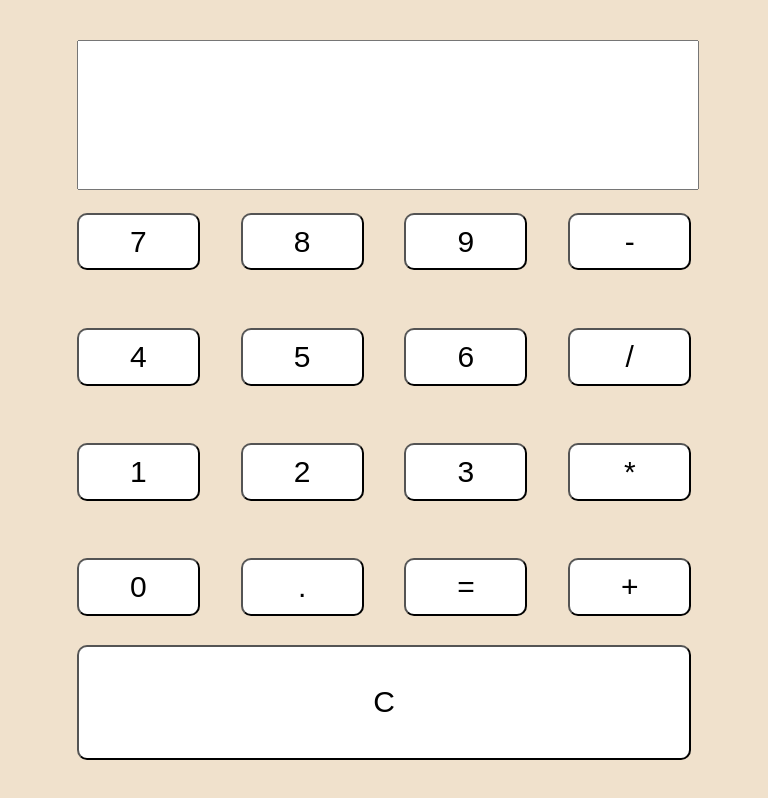
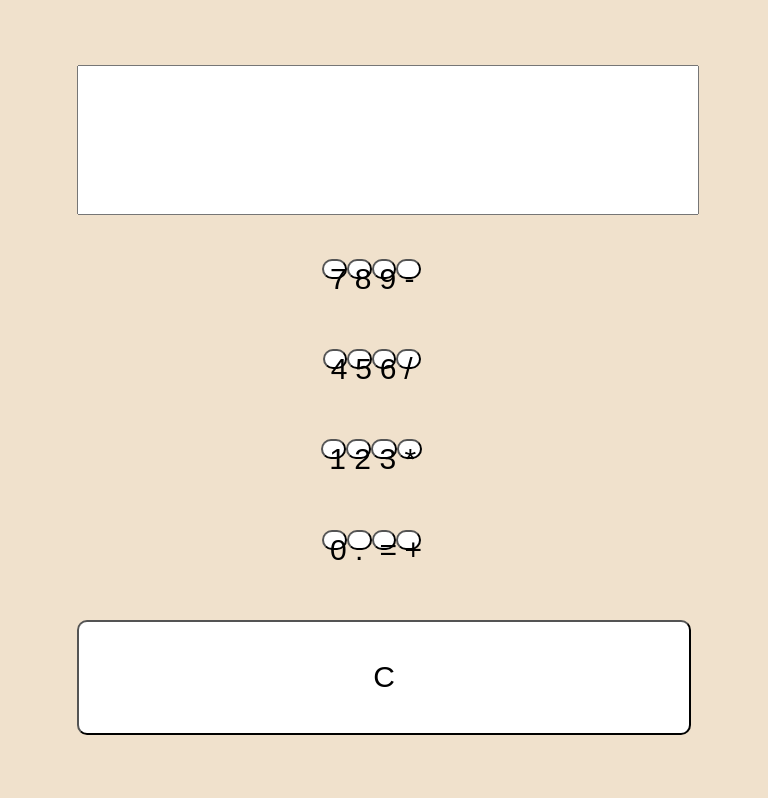
Before and after one commit to PKB2810/Calculator, a React (Create React App) app: page / in a window 768 px wide. Built offline with nearby package versions, Linux system fonts and the light colour scheme.

Commit message:
style change for button group

```diff
--- a/src/components/CalculatorParent/ButtonGroup/index.js
+++ b/src/components/CalculatorParent/ButtonGroup/index.js
@@ -1,19 +1,5 @@
 import React from "react";
 function ButtonGroup({ grpId, children }) {
-  return (
-    <section
-      style={{
-        display: "flex",
-        flexDirection: "row",
-        justifyContent: "space-between",
-        width: "80%",
-        height: "16%",
-        alignItems: "center"
-      }}
-      id={grpId}
-    >
-      {children}
-    </section>
-  );
+  return <section id={grpId}>{children}</section>;
 }
 export default ButtonGroup;
--- a/src/index.css
+++ b/src/index.css
@@ -64,6 +64,14 @@
   height: 100%;
   font-size: 30px;
 }
+.btnGroup {
+  display: flex;
+  flex-direction: row;
+  justify-content: space-between;
+  width: 80%;
+  height: 16%;
+  align-items: center;
+}
 .btnComponent {
   height: 50%;
   width: 20%;
@@ -77,7 +85,7 @@
   border-radius: 10px;
   background-color: white;
 }
-@media screen and (max-width: 575px) {
+@media screen and (max-width: 1024px) {
   #main {
     width: 100%;
   }
@@ -88,14 +96,3 @@
     width: 20%;
   }
 }
-@media screen and (min-width: 576px) and (max-width: 1024px) {
-  #main {
-    width: 100%;
-  }
-  #btnGrp1 button,
-  #btnGrp2 button,
-  #btnGrp3 button,
-  #btnGrp4 button {
-    width: 20%;
-  }
-}
```
